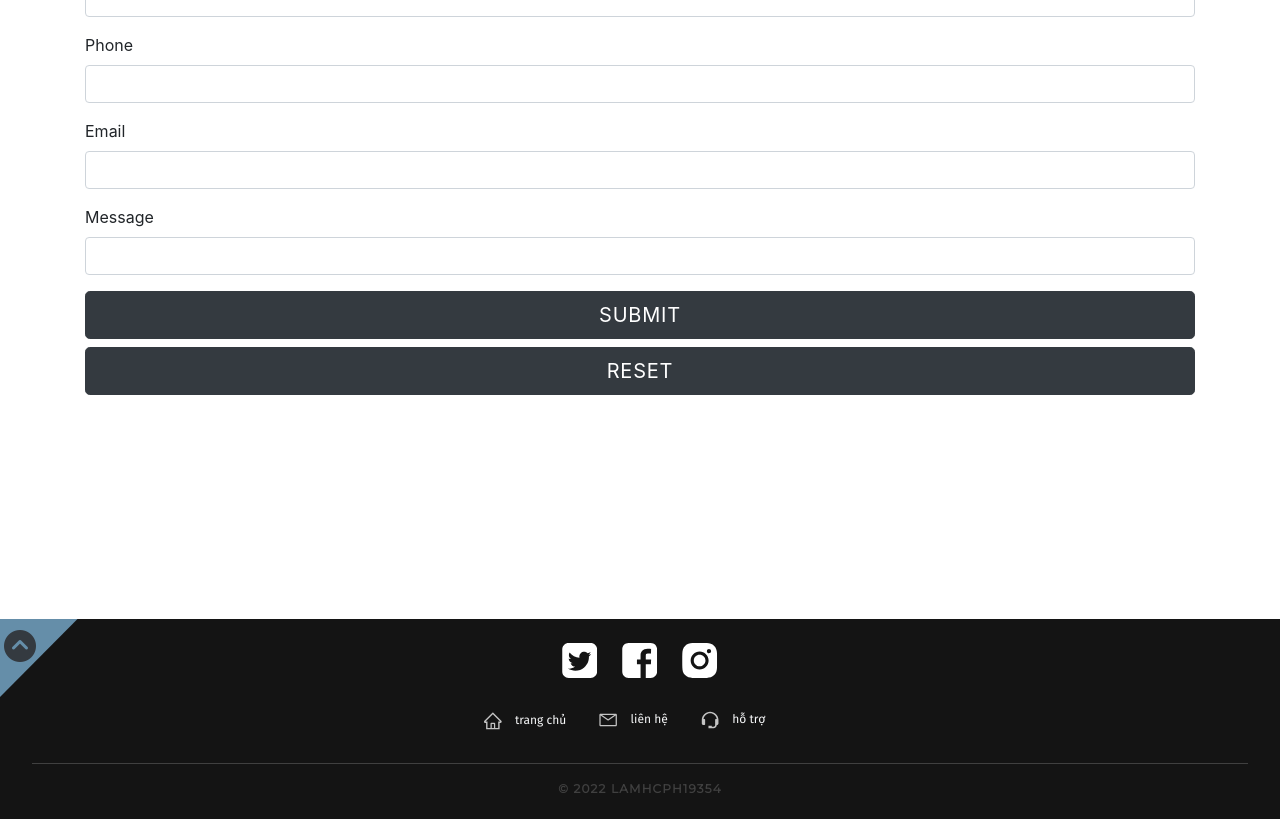
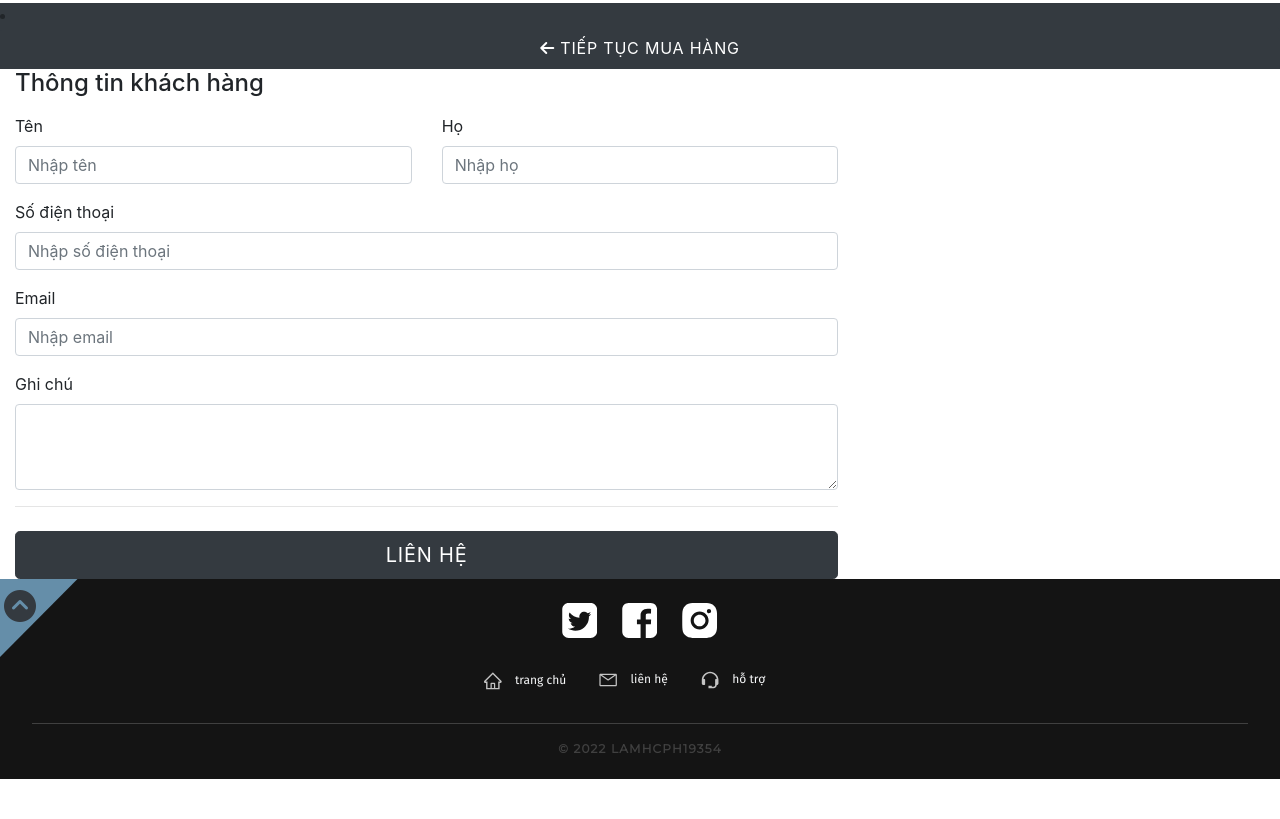
Before and after one commit to PRO1014-Team1/duan1, a PHP site: page /feedback in a window 1280 px wide. Shown: the part 181-1000 px from the top of the page. After the commit the page ends 960 px from the top, so only its background shows below. Run offline with PHP 8.4, Linux system fonts and the light colour scheme; some libraries are stand-ins or nearby versions.

Commit message:
trang lien he

```diff
--- a/controllers/controller.php
+++ b/controllers/controller.php
@@ -438,15 +438,14 @@ function dashboard()
 }
 function feedback()
 {
-    require_once 'models/database.php';
-    require_once 'models/order.php';
-    require_once 'models/product.php';
-    require_once 'models/type.php';
+    require_once "models/product.php";
+    require_once "models/type.php";
+    require_once('models/database.php');
+    require_once('models/feedback.php');
 
-    assets('user_header');
-    assets('feedback');
+    set_user_header();
+    assets("<link rel='stylesheet' href='https://stackpath.bootstrapcdn.com/bootstrap/4.1.3/css/bootstrap.min.css' integrity='sha384-MCw98/SFnGE8fJT3GXwEOngsV7Zt27NXFoaoApmYm81iuXoPkFOJwJ8ERdknLPMO' crossorigin='anonymous'>");
 
 
-    set_user_header();
-    view('user/feedback');
+    view('/user/feedback');
 }
--- a/feedback.php
+++ /dev/null
@@ -1,47 +0,0 @@
-<?php
-include_once ("./views/templates/header.php"); ?>
-<html>
-<head>
-    <title>Liên hệ với chúng tôi</title>
-    <link rel="stylesheet" href="https://stackpath.bootstrapcdn.com/bootstrap/4.1.3/css/bootstrap.min.css" integrity="sha384-MCw98/SFnGE8fJT3GXwEOngsV7Zt27NXFoaoApmYm81iuXoPkFOJwJ8ERdknLPMO" crossorigin="anonymous">
-
-    <link rel="stylesheet" href="https://cdn.jsdelivr.net/npm/bootstrap-icons@1.3.0/font/bootstrap-icons.css">
-    <link rel="stylesheet" type="text/css" href="./public/css/header.css" />
-</head>
-<body>
-
-    <div class="container">
-        <h3>Liên hệ với chúng tôi</h3>
-        <form action="form-process.php" method="POST">
-            <div class="form-group">
-                <label for="firstname">Firstname</label>
-                <input type="text" name="firstname" id="firstname" class="form-control" required>
-            </div>
-            <div class="form-group">
-                <label for="lastname">Lastname</label>
-                <input type="text" name="lastname" id="lastname" class="form-control" required>
-            </div>
-            <div class="form-group">
-                <label for="phone">Phone</label>
-                <input type="tel" name="phone" id="phone" class="form-control" required>
-            </div>
-            <div class="form-group">
-                <label for="email">Email</label>
-                <input type="email" name="email" id="email" class="form-control" required>
-            </div>
-            <div class="form-group">
-                <label for="message">Message</label>
-                <input type="text" name="message" id="message" class="form-control" required>
-            </div>
-            <div class="form-group">
-        <button class="btn btn-dark btn-lg btn-block" type="submit">Submit</button>
-        <button class="btn btn-dark btn-lg btn-block" type="reset">Reset</button>
-    </div>
-        </form>
-    </div>
-
-</body>
-
-</html>
-<?php
-include_once ("./views/templates/footer.php"); ?>
--- a/index.php
+++ b/index.php
@@ -39,6 +39,9 @@ route("/cart", function(){
 
 route("/checkout", function(){
     checkout();
+});
+route("/feedback", function(){
+    feedback();
 });
 
 route("/detail", function(){
--- /dev/null
+++ b/models/feedback.php
@@ -0,0 +1,79 @@
+<?php
+
+function set_feedback($feedback)
+{
+    $errors = validate_feedback($feedback);
+    $feedback = [
+        'username' => get_username(),
+        'firstname' => $feedback['firstname'],
+        'lastname' => $feedback['lastname'],
+        'phone' => $feedback['phone'],
+        'email' => $feedback['email'],
+        'message' => $feedback['message'],
+
+    ];
+    return $feedback;
+}
+
+function validate_feedback($feedback)
+{
+    $errors = [];
+
+    // Kiểm tra ô trống
+    if (empty($feedback['firstname']) || $feedback['firstname'] == '') {
+        $errors['firstname'] = 'Vui lòng nhập tên';
+    }
+    if (empty($feedback['lastname'])) {
+        $errors['lastname'] = 'Vui lòng nhập tên đệm';
+    }
+    if (empty($feedback['email'])) {
+        $errors['email'] = 'Vui lòng nhập email';
+    }
+    if (empty($feedback['phone'])) {
+        $errors['phone'] = 'Vui lòng nhập số điện thoại';
+    }
+    if (empty($feedback['message'])) {
+        $errors['massage'] = 'Soạn tin';
+    }
+
+    if(!empty($errors)) {
+        return $errors;
+    }
+    // return false if there are special character or number in the name
+    if (!preg_match('/^[^\d\W]+$/u', $feedback['firstname'])) {
+        $errors['firstname'] = 'Tên không hợp lệ';
+    }
+    // check last name using regex
+    if (!preg_match('/^[^\d\W]+$/u', $feedback['lastname'])) {
+        $errors['lastname'] = 'Tên đệm không hợp lệ';
+    }
+    //email
+    if (!filter_var($feedback['email'], FILTER_VALIDATE_EMAIL)) {
+        $errors['email'] = 'Email không hợp lệ';
+    }
+    //phone
+    if (!filter_var($feedback['phone'], FILTER_SANITIZE_NUMBER_INT)) {
+        $errors['phone'] = 'Số điện thoại không hợp lệ';
+    }
+
+    return $errors;
+}
+
+//Tạo mã order
+function generate_id()
+{
+    $code = 'ORD' . date('YmdHis');
+    return $code;
+}
+
+function get_user_order($user_id){
+    $sql = "SELECT * FROM feedback WHERE `username` = ?";
+    $result = pdo_query($sql, [$user_id]);
+    return $result;
+}
+
+function get_order_detail($id){
+    $sql = "SELECT * FROM order_detail WHERE `id` = ?";
+    $result = pdo_query($sql, [$id]);
+    return $result;
+}
--- a/views/templates/user_header.php
+++ b/views/templates/user_header.php
@@ -123,7 +123,7 @@
                                 <a href="#" class="nav__link nav__link--main block text-dark">Giới Thiệu</a>
                             </li>
                             <li class="nav__item">
-                                <a href="feedback.php" class="nav__link nav__link--main block text-dark">Liên Hệ</a>
+                                <a href="feedback" class="nav__link nav__link--main block text-dark">Liên Hệ</a>
                             </li>
                         </ul>
                     </div>
--- /dev/null
+++ b/views/user/feedback.php
@@ -0,0 +1,92 @@
+<?php
+if (isset($_POST['submit'])) {
+
+  // Thông tin
+  $result = false;
+
+  $feedback = set_feedback([
+    'firstname' => $_POST['firstname'],
+    'lastname' => $_POST['lastname'],
+    'email' => $_POST['email'],
+    'phone' => $_POST['phone'],
+    'message' => $_POST['message'],
+
+  ]);
+
+  if ($feedback) {
+    $sql = "INSERT INTO feedback ( username, firstname, lastname, email, phone, message) VALUES (?,?,?,?,?,?)";
+    $result = pdo_execute($sql, 'asd123', 'a1222', 'asasas', 'a@gmail.com', '013832832', 'asasasasasaass' );
+    if ($result) {
+      alert('Liên hệ thành công');
+    } else {
+      alert('Liên hệ thất bại');
+    }
+  } else {
+    alert('Có lỗi xảy ra, vui lòng thử lại');
+  }
+}
+?>
+<!DOCTYPE html>
+  <html lang="en">
+  <head>
+    <meta charset="UTF-8">
+    <meta http-equiv="X-UA-Compatible" content="IE=edge">
+    <meta name="viewport" content="width=device-width, initial-scale=1.0">
+    <title>Document</title>
+    <link rel="stylesheet" type="text/css" href="./public/css/reset.css" />
+    <link rel="stylesheet" type="text/css" href="./public/css/style.css" />
+    <link rel="stylesheet" type="text/css" href="./public/css/util.css" />
+    <link rel="stylesheet" type="text/css" href="./public/css/theme.css" />
+    <link rel="stylesheet" type="text/css" href="./public/css/header.css" />
+
+    <link rel="stylesheet" type="text/css" href="./public/css/footer.css" />
+    <script src="https://kit.fontawesome.com/33c0badbf8.js" crossorigin="anonymous"></script>
+    <script src="https://cdnjs.cloudflare.com/ajax/libs/Chart.js/3.8.0/chart.min.js"></script>
+    <script src="https://cdn.jsdelivr.net/npm/lodash@4.17.21/lodash.min.js"></script>
+    <script src="./public/js/header.js"></script>
+    <link rel='stylesheet' href='https://stackpath.bootstrapcdn.com/bootstrap/4.1.3/css/bootstrap.min.css' integrity='sha384-MCw98/SFnGE8fJT3GXwEOngsV7Zt27NXFoaoApmYm81iuXoPkFOJwJ8ERdknLPMO' crossorigin='anonymous'>"
+  </head>
+  <body>
+
+  <li class="justify-content-between bg-dark">
+          <a href="/" class="btn btn-dark btn-block p-2">
+            <i class="fas fa-arrow-left"></i>
+            <span>Tiếp tục mua hàng</span>
+          </a>
+        </li>
+      </ul>
+    </div>
+    <div class="col-md-8 order-md-1">
+      <h4 class="mb-3">Thông tin khách hàng</h4>
+      <form class="needs-validation" method="POST">
+        <div class="row">
+          <div class="col-md-6 mb-3">
+            <label for="firstName">Tên</label>
+            <input type="text" class="form-control" id="firstName" name="firstname" placeholder="Nhập tên" value="<?php echo (isset($fnameValue) && !empty($fnameValue)) ? $fnameValue : '' ?>">
+          </div>
+          <div class="col-md-6 mb-3">
+            <label for="lastName">Họ</label>
+            <input type="text" class="form-control" id="lastName" name="lastname" placeholder="Nhập họ" value="<?php echo (isset($lnameValue) && !empty($lnameValue)) ? $lnameValue : '' ?>">
+          </div>
+        </div>
+        <div class="mb-3">
+          <label for="phone">Số điện thoại</label>
+          <input type="phone" class="form-control" id="phone" name="phone" placeholder="Nhập số điện thoại" value="<?php echo (isset($phoneValue) && !empty($phoneValue)) ? $phoneValue : '' ?>">
+        </div>
+        <div class="mb-3">
+          <label for="email">Email</label>
+          <input type="email" class="form-control" id="email" name="email" placeholder="Nhập email" value="<?php echo (isset($emailValue) && !empty($emailValue)) ? $emailValue : '' ?>">
+        </div>
+        <!-- note -->
+        <div class="mb-3">
+          <label for="message">Ghi chú</label>
+          <textarea class="form-control" id="message" name="message" rows="3"><?php echo (isset($messageValue) && !empty($massageValue)) ? $messageValue : '' ?></textarea>
+        </div>
+        <hr class="mb-4">
+        <button class="btn btn-dark btn-lg btn-block" type="submit" name="submit" value="submit">Liên hệ</button>
+      </form>
+    </div>
+  </div>
+</div>
+  </body>
+  </html>
```
Also changed, not shown: form-process.php (+25 -8 lines), views/articles/1.html (+12 -0 lines).
